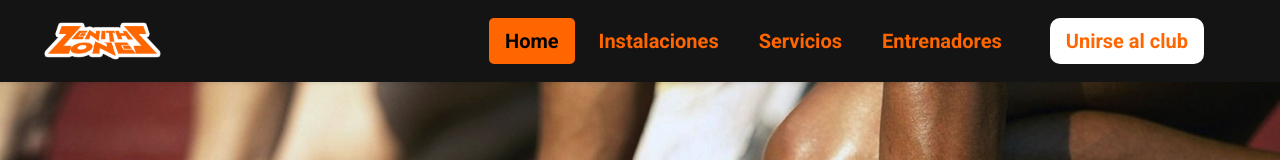
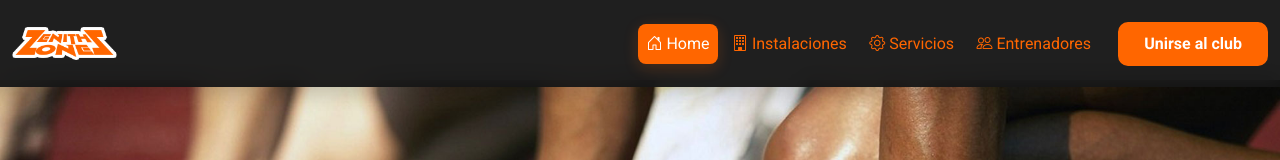
Before and after one commit to alexMartJu/SkillBoost_Football, a Vue app in the folder frontend/ZenithZone/: page /home in a window 1280 px wide. Shown: the top 160 px of the page. Built offline with nearby package versions, Linux system fonts and the light colour scheme; no server answers; what vue3-lazyload would draw is missing.

Commit message:
Frontend_Vue. Diseño mejorado para el Header y modificación scss bootstrap

```diff
--- a/frontend/ZenithZone/src/components/shared/Header.vue
+++ b/frontend/ZenithZone/src/components/shared/Header.vue
@@ -1,77 +1,82 @@
 <template>
-    <header class="header fixed-top shadow-sm">
+    <header class="header fixed-top shadow">
         <div class="container-fluid">
-            <div class="d-flex justify-content-between align-items-center p-3">
-                <!-- Logo or App Name -->
-                <div class="text-color fw-bold h2 mb-0 ms-3" @click="redirects.home">
-                    <img src="/assets/logo_2.png" alt="Logo" class="logo">
+            <nav class="navbar navbar-expand-lg py-3">
+                <!-- Logo -->
+                <div class="navbar-brand" @click="redirects.home">
+                    <img src="/assets/logo_2.png" alt="Logo" class="logo-modern">
                 </div>
 
+                <!-- Hamburger Menu for Mobile -->
+                <button class="navbar-toggler" type="button" data-bs-toggle="collapse" data-bs-target="#navbarContent">
+                    <span class="navbar-toggler-icon"></span>
+                </button>
+
                 <!-- Navigation Links -->
-                <nav>
-                    <ul class="nav me-5">
-                        <li class="nav-item me-2">
-                            <a @click="redirects.home" class="nav-link text-color fw-bold fs-5"
-                                :class="{ isActive: isHome }">
-                                Home
+                <div class="collapse navbar-collapse" id="navbarContent">
+                    <ul class="navbar-nav ms-auto align-items-center">
+                        <li class="nav-item">
+                            <a @click="redirects.home" class="nav-link modern-link" :class="{ 'active-link': isHome }">
+                                <i class="bi bi-house-door me-1"></i>Home
                             </a>
                         </li>
-                        <li class="nav-item me-2">
-                            <a @click="redirects.instalaciones" class="nav-link text-color fw-bold fs-5"
-                                :class="{ isActive: isInstalaciones }">
-                                Instalaciones
+                        <li class="nav-item">
+                            <a @click="redirects.instalaciones" class="nav-link modern-link" :class="{ 'active-link': isInstalaciones }">
+                                <i class="bi bi-building me-1"></i>Instalaciones
                             </a>
                         </li>
-                        <li class="nav-item me-2">
-                            <a @click="redirects.servicios" class="nav-link text-color fw-bold fs-5"
-                                :class="{ isActive: isServicios }">
-                                Servicios
+                        <li class="nav-item">
+                            <a @click="redirects.servicios" class="nav-link modern-link" :class="{ 'active-link': isServicios }">
+                                <i class="bi bi-gear me-1"></i>Servicios
                             </a>
                         </li>
-                        <li class="nav-item me-2">
-                            <a @click="redirects.entrenadores" class="nav-link text-color fw-bold fs-5"
-                                :class="{ isActive: isEntrenadores }">
-                                Entrenadores
+                        <li class="nav-item">
+                            <a @click="redirects.entrenadores" class="nav-link modern-link" :class="{ 'active-link': isEntrenadores }">
+                                <i class="bi bi-people me-1"></i>Entrenadores
                             </a>
                         </li>
 
-                        <!-- DASHBOARDS -->
+                        <!-- Dashboards -->
                         <li v-if="state.isAdmin" class="nav-item">
-                            <a @click="redirects.dashboardAdmin" class="nav-link text-color fw-bold fs-5"
-                                :class="{ isActive: isDashboard }">
-                                Dashboard Admin
+                            <a @click="redirects.dashboardAdmin" class="nav-link modern-link" :class="{ 'active-link': isDashboard }">
+                                <i class="bi bi-speedometer2 me-1"></i>Dashboard Admin
                             </a>
                         </li>
                         <li v-if="state.isEntrenador" class="nav-item">
-                            <a @click="redirects.dashboardEntrenador" class="nav-link text-color fw-bold fs-5"
-                                :class="{ isActive: isDashboard }">
-                                Dashboard Entrenador
-                            </a>
-                        </li>
-                        <!-- ================= -->
-
-                        <li v-if="state.user.numeroSocio" class="nav-item d-flex align-items-center ms-5">
-                            <img :src="state.user.image" alt="" class="profile-image-header me-2">
-                            <a @click="redirects.profile" class="nav-link text-color fw-bold fs-5"
-                                :class="{ isActive: isProfile }">
-                                {{ state.user.nombre }}
+                            <a @click="redirects.dashboardEntrenador" class="nav-link modern-link" :class="{ 'active-link': isDashboard }">
+                                <i class="bi bi-speedometer2 me-1"></i>Dashboard Entrenador
                             </a>
                         </li>
 
-                        <li v-if="!state.isLogged" class="nav-item ms-4">
-                            <a @click="redirects.login" class="nav-link auth fw-bold fs-5"
-                                :class="{ isActive: isLogin }">
+                        <!-- User Profile -->
+                        <li v-if="state.user.numeroSocio" class="nav-item ms-lg-3">
+                            <div class="d-flex align-items-center">
+                                <div class="position-relative">
+                                    <img :src="state.user.image" alt="" class="profile-pic">
+                                    <span class="position-absolute top-0 start-100 translate-middle p-1 bg-success border border-light rounded-circle">
+                                        <span class="visually-hidden">Online</span>
+                                    </span>
+                                </div>
+                                <a @click="redirects.profile" class="nav-link modern-link ms-2" :class="{ 'active-link': isProfile }">
+                                    {{ state.user.nombre }}
+                                </a>
+                            </div>
+                        </li>
+
+                        <!-- Auth Buttons -->
+                        <li v-if="!state.isLogged" class="nav-item ms-lg-3">
+                            <a @click="redirects.login" class="btn btn-modern-primary" :class="{ 'active-link': isLogin }">
                                 Unirse al club
                             </a>
                         </li>
-                        <li v-if="state.isLogged" class="nav-item ms-4">
-                            <a @click="logout" class="nav-link auth fw-bold fs-5">
+                        <li v-if="state.isLogged" class="nav-item ms-lg-3">
+                            <a @click="logout" class="btn btn-modern-secondary">
                                 Cerrar sesión
                             </a>
                         </li>
                     </ul>
-                </nav>
-            </div>
+                </div>
+            </nav>
         </div>
     </header>
 </template>
@@ -169,61 +174,91 @@ export default {
 
 
 <style scoped>
-.isActive {
-    background-color: #ff6600;
-    color: black;
-    border-radius: 5px;
+.header {
+    background-color: rgba(20, 20, 20, 0.95);
+    backdrop-filter: blur(10px);
 }
 
-.text-color {
-    color: #ff6600;
-    transition: all 0.3s;
-
-    &:hover {
-        color: white;
-    }
-}
-
-.auth {
-    background-color: white;
-    border-radius: 10px;
-    color: #ff6600;
-    transition: all 0.3s;
-
-    &:hover {
-        color: black;
-        background-color: #ff6600;
-    }
-}
-
-.header {
-    background-color: rgb(20, 20, 20);
-}
-
-.logo {
-    max-height: 50px;
+.logo-modern {
+    height: 45px;
     width: auto;
-    transition: transform 0.3s;
-    cursor: pointer;
-
-    &:hover {
-        transform: scale(1.1);
-    }
-}
-
-.nav-link {
+    transition: transform 0.3s ease;
     cursor: pointer;
 }
 
-.nav-link.isActive {
-    color: #000;
+.logo-modern:hover {
+    transform: scale(1.05);
 }
 
-.profile-image-header {
+.modern-link {
+    color: #ff6600;
+    font-weight: 500;
+    padding: 0.5rem 1rem;
+    margin: 0 0.2rem;
+    border-radius: 8px;
+    transition: all 0.3s ease;
+}
+
+.modern-link:hover {
+    color: white;
+    background-color: rgba(255, 102, 0, 0.1);
+    transform: translateY(-2px);
+}
+
+.active-link {
+    background-color: #ff6600;
+    color: white !important;
+    box-shadow: 0 4px 15px rgba(255, 102, 0, 0.2);
+}
+
+.btn-modern-primary {
+    background-color: #ff6600;
+    color: white;
+    border-radius: 10px;
+    padding: 0.5rem 1.5rem;
+    font-weight: 600;
+    transition: all 0.3s ease;
+    border: 2px solid #ff6600;
+}
+
+.btn-modern-primary:hover {
+    background-color: transparent;
+    color: #ff6600;
+    transform: translateY(-2px);
+}
+
+.btn-modern-secondary {
+    background-color: transparent;
+    color: #ff6600;
+    border: 2px solid #ff6600;
+    border-radius: 10px;
+    padding: 0.5rem 1.5rem;
+    font-weight: 600;
+    transition: all 0.3s ease;
+}
+
+.btn-modern-secondary:hover {
+    background-color: #ff6600;
+    color: white;
+    transform: translateY(-2px);
+}
+
+.profile-pic {
+    width: 40px;
+    height: 40px;
     border-radius: 50%;
-    width: 45px;
-    height: 45px;
-    border: 3px solid white;
+    border: 2px solid #ff6600;
     object-fit: cover;
+    box-shadow: 0 4px 15px rgba(255, 102, 0, 0.2);
+}
+
+@media (max-width: 991.98px) {
+    .navbar-nav {
+        padding: 1rem 0;
+    }
+
+    .nav-item {
+        margin: 0.5rem 0;
+    }
 }
 </style>
--- a/frontend/ZenithZone/styles/custom.scss
+++ b/frontend/ZenithZone/styles/custom.scss
@@ -3,3 +3,9 @@ $primary: #ff6600;
 
 // Importar Bootstrap
 @import "bootstrap/scss/bootstrap";
+
+body {
+    margin-top: 87px;
+    background-color: rgb(245, 245, 245);
+    font-family: 'Roboto', sans-serif;
+}
```
